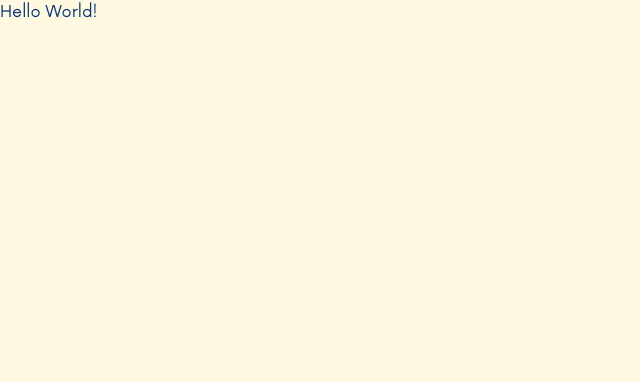
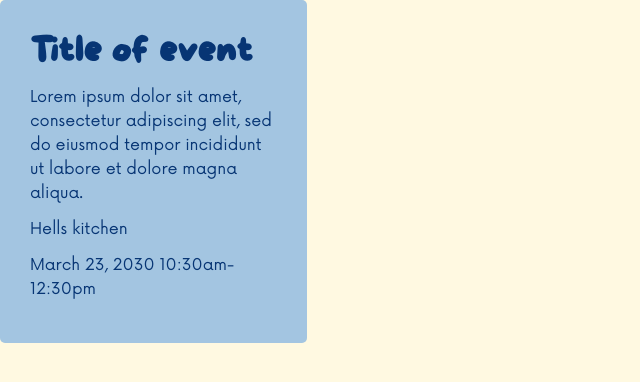
Before and after one commit to ubc-cooking/cooking-club-ubc, a Next.js app: page / in a window 1280 px wide. Shown: the top 382 px of the page, without its empty margins (0-640 px from the left). Built offline with nearby package versions, Linux system fonts and the light colour scheme.

Commit message:
feat: added event info

```diff
--- a/src/app/page.tsx
+++ b/src/app/page.tsx
@@ -1,5 +1,6 @@
 import { Text } from "@chakra-ui/react";
+import { UpcomingEvent } from "@/components/UpcomingEvent/UpcomingEvent";
 
 export default function Home() {
-  return <Text>Hello World!</Text>;
+  return <UpcomingEvent />;
 }
--- a/src/components/UpcomingEvent/UpcomingEvent.tsx
+++ b/src/components/UpcomingEvent/UpcomingEvent.tsx
@@ -1,11 +1,12 @@
 import { ChakraProvider, Flex, Box } from "@chakra-ui/react";
 import theme from "../../theme/index";
+import { UpcomingEventInfo } from "./UpcomingEventInfo";
 
-export function LatestEvent() {
+export function UpcomingEvent() {
     return (
         <ChakraProvider theme={theme}>
-            <Box backgroundColor='accent'>
-
+            <Box>
+                <UpcomingEventInfo />
             </Box>
         </ChakraProvider>
     )
--- /dev/null
+++ b/src/components/UpcomingEvent/UpcomingEventInfo.tsx
@@ -0,0 +1,28 @@
+import { Box, Heading, Flex, Text } from "@chakra-ui/react"
+
+export function UpcomingEventInfo({
+    title = "Title of event",
+    body = "Lorem ipsum dolor sit amet, consectetur adipiscing elit, sed do eiusmod tempor incididunt ut labore et dolore magna aliqua.",
+    where = "Hells kitchen",
+    when = "March 23, 2030 10:30am-12:30pm"}) {
+
+    const textMargin = 3
+
+
+    return (
+        <Flex backgroundColor='accent' width="24%" borderRadius='5px' padding='30px' flexDirection='column'>
+            <Heading marginBottom={textMargin}>
+                {title}
+            </Heading>
+            <Text marginBottom={textMargin}>
+                {body}
+            </Text>
+            <Text marginBottom={textMargin}>
+                {where}
+            </Text>
+            <Text marginBottom={textMargin}>
+                {when}
+            </Text>
+        </Flex>
+    )
+}
```
